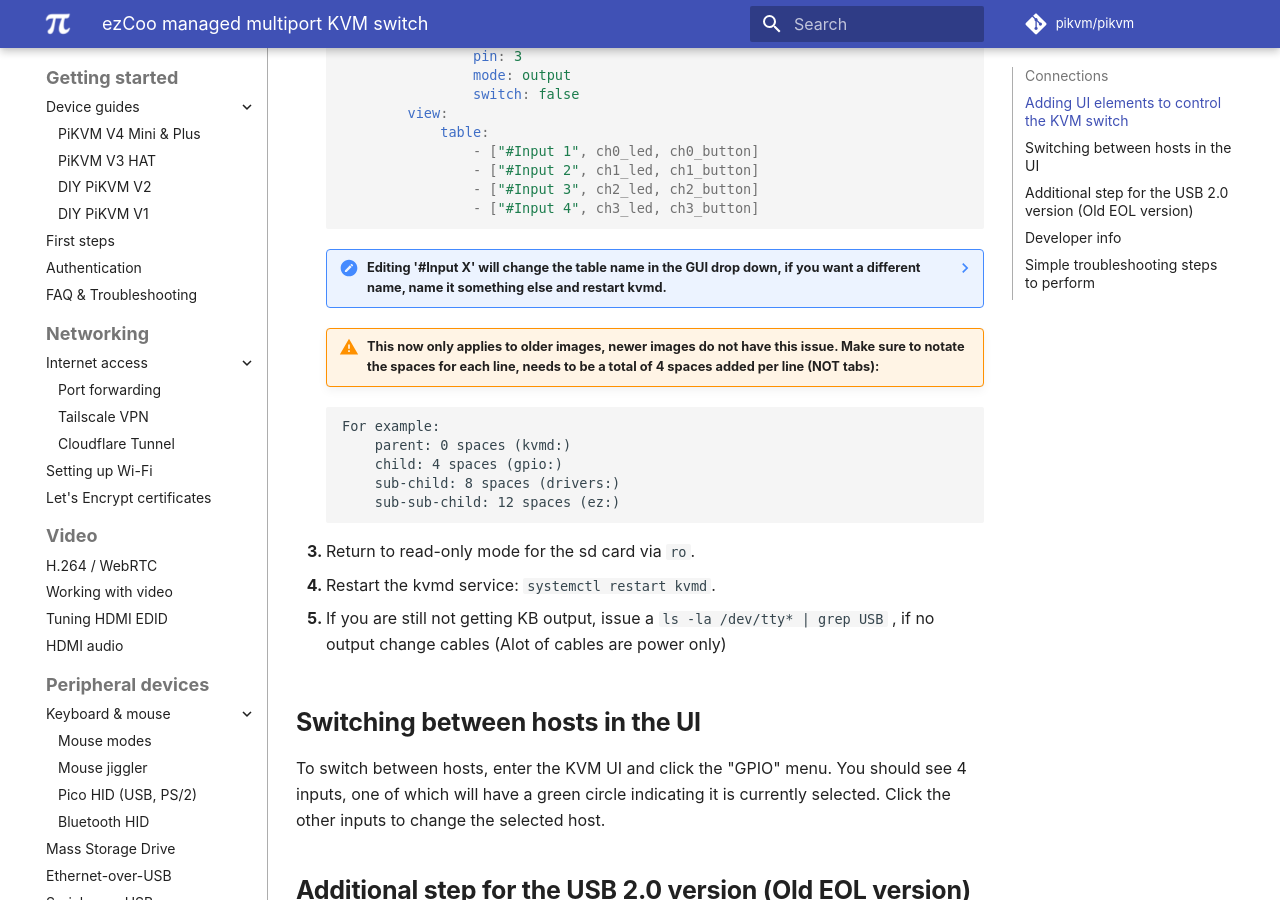
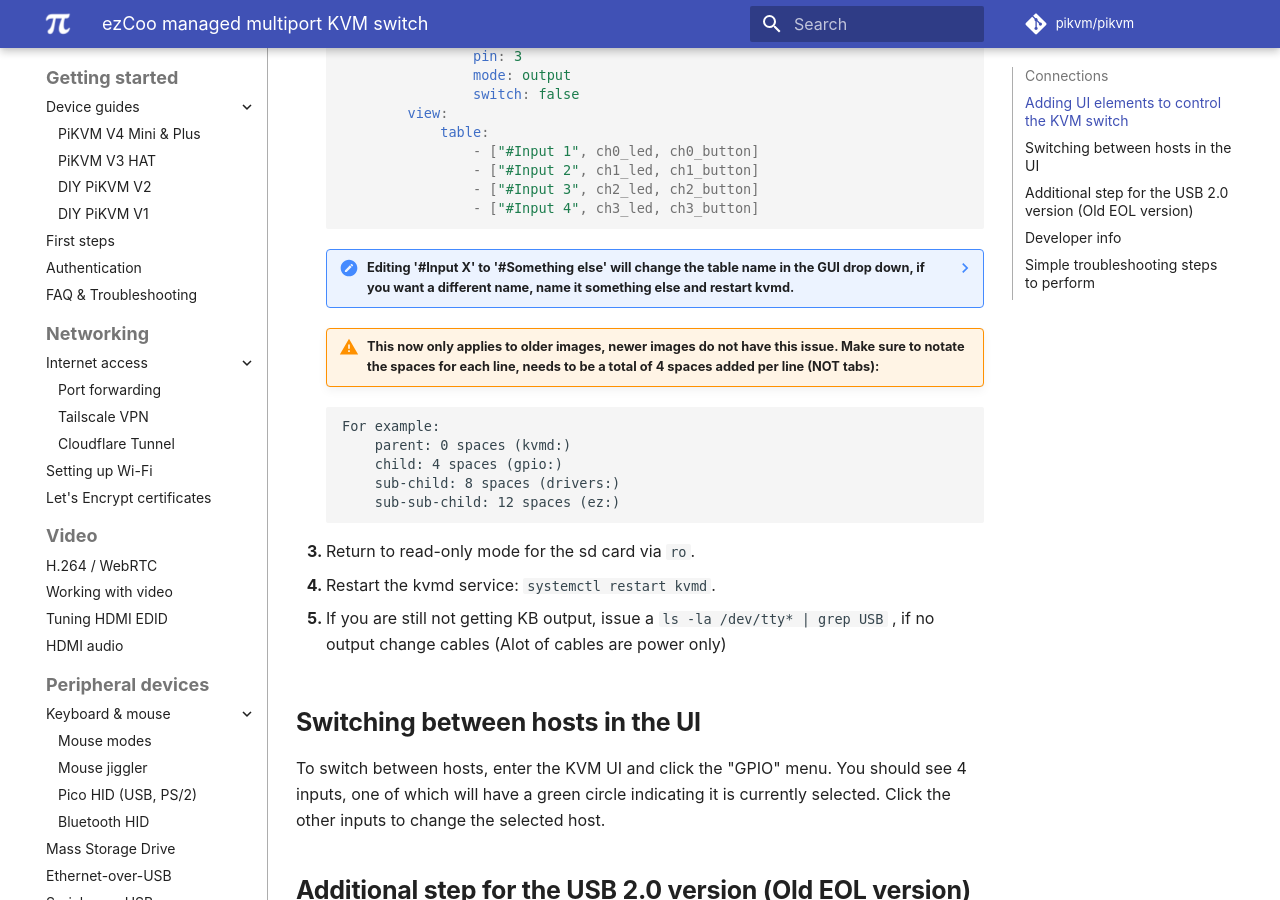
Before and after one commit to pikvm/pikvm, an MkDocs documentation site: the page built from docs/ezcoo.md, in a window 1280 px wide and 900 px high, scrolled down 2673 px. Built offline with MkDocs 1.6.1 and Material for MkDocs 9.7.7, drawn with Linux system fonts in a browser that asks for light colours; some web fonts are replaced; comment, search, counter and statistics services are not loaded.

Commit message:
Update ezcoo.md (#1231)
Added verbiage for clarity

````diff
--- a/docs/ezcoo.md
+++ b/docs/ezcoo.md
@@ -95,7 +95,7 @@
                     - ["#Input 4", ch3_led, ch3_button]
     ```
 
-    ??? note "Editing '#Input X' will change the table name in the GUI drop down, if you want a different name, name it something else and restart kvmd."
+    ??? note "Editing '#Input X' to '#Something else' will change the table name in the GUI drop down, if you want a different name, name it something else and restart kvmd."
 
     !!! warning "This now only applies to older images, newer images do not have this issue. Make sure to notate the spaces for each line, needs to be a total of 4 spaces added per line (NOT tabs):"
 
````
